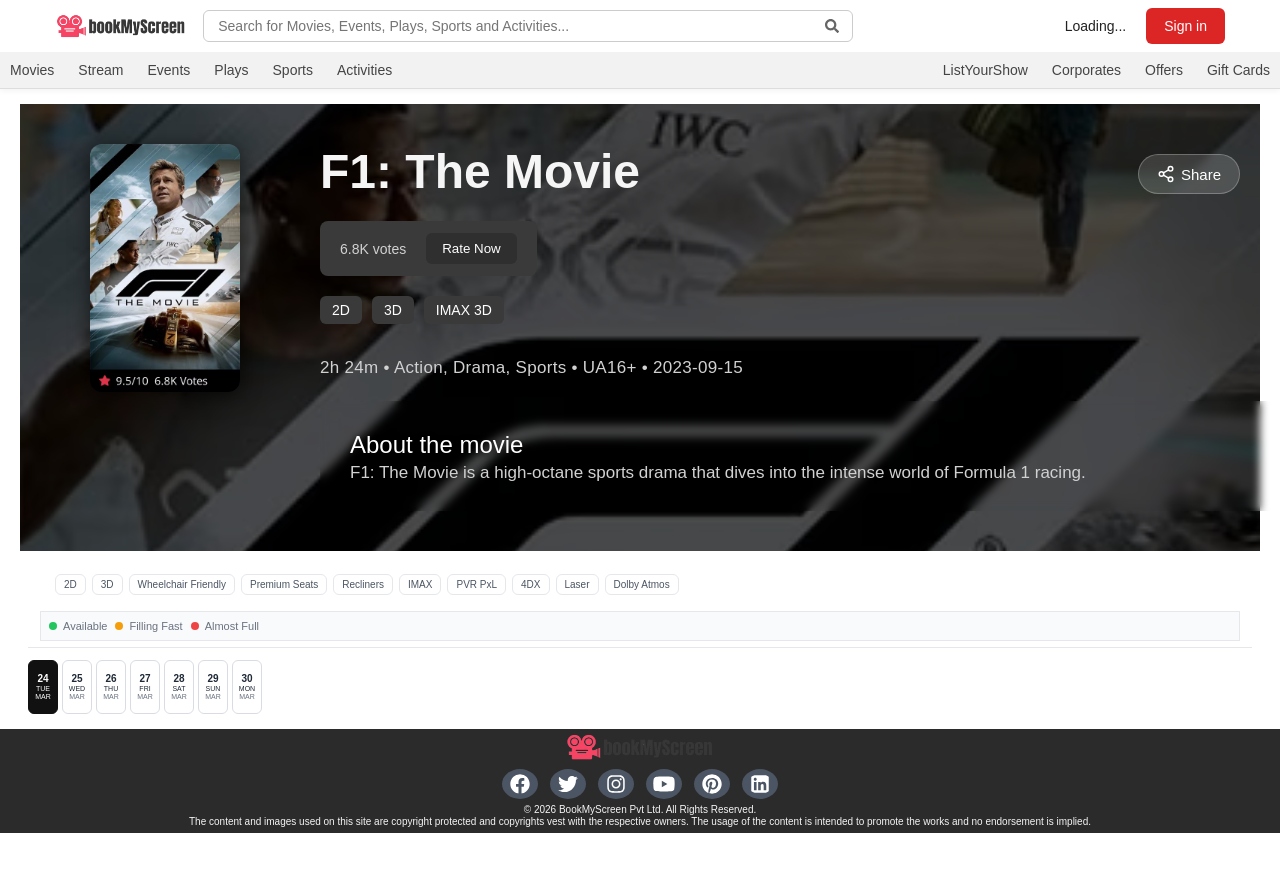
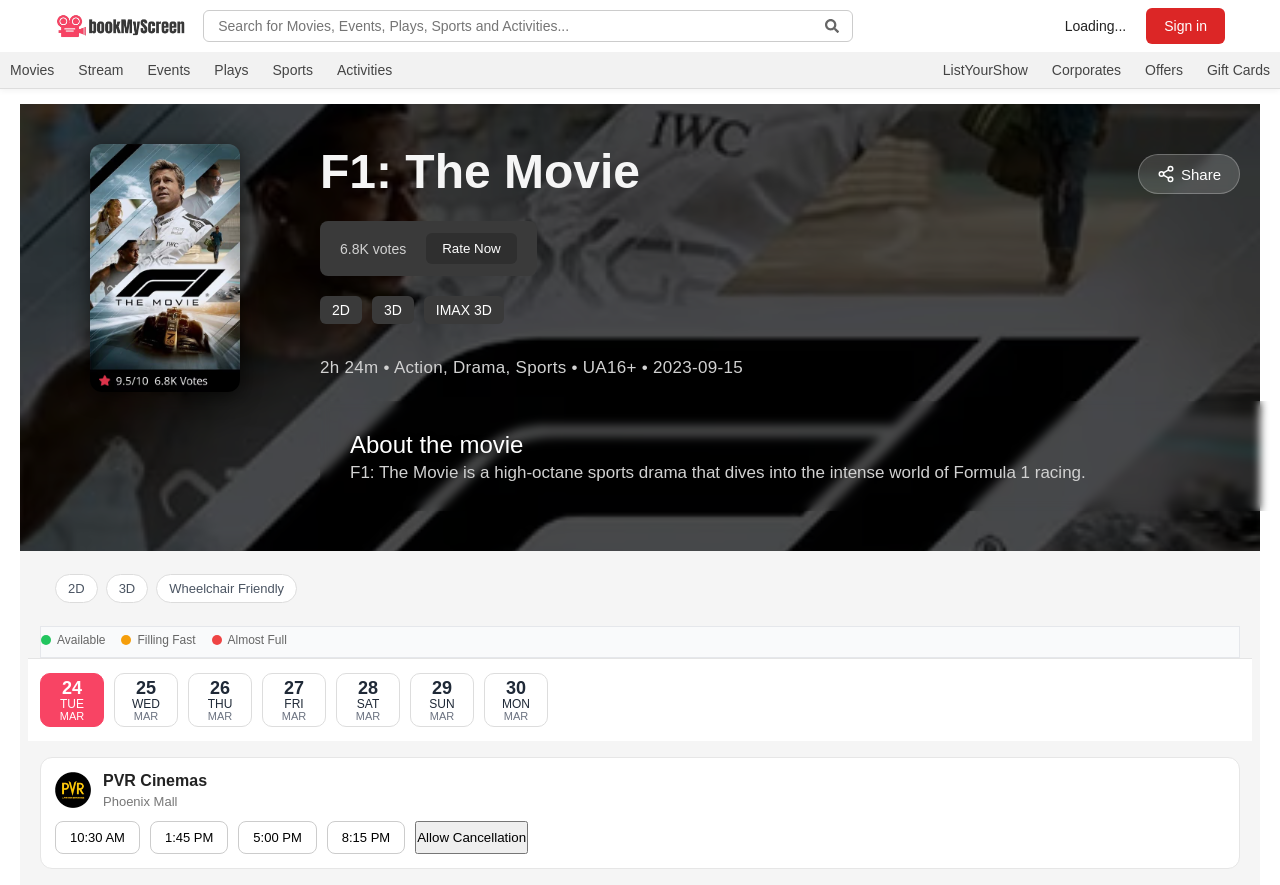
Before and after one commit to sivabasani95/Movie-Ticket-Booking-App-Siva-Basani, a React (Vite) app in the folder BookMyScreen-Project/: page /movies/1 in a window 1280 px wide. Shown: the top 885 px of the page. Before the commit the page ends 833 px from the top, so only its background shows below. Built offline with nearby package versions, Linux system fonts and the light colour scheme; no server answers.

Commit message:
update Theater Timings

```diff
--- a/BookMyScreen-Project/src/assets/components/movies/TheaterTimings.css
+++ b/BookMyScreen-Project/src/assets/components/movies/TheaterTimings.css
@@ -299,6 +299,223 @@
     font-weight: 500;
   }
 }
+/* this is for available theaters*/
+/* RESET */
+* {
+  box-sizing: border-box;
+}
+
+/* MAIN WRAPPER */
+.theater-timings {
+  width: 100%;
+  padding: 0 8px;
+  background-color: #f5f5f5;
+}
+
+/* ================= FILTER SECTION ================= */
+
+.filters-wrapper {
+  padding: 8px 12px 0;
+}
+
+.filters-container {
+  display: flex;
+  gap: 8px;
+  overflow-x: auto;
+  scrollbar-width: none;
+  margin-bottom: 8px;
+}
+
+.filters-container::-webkit-scrollbar {
+  display: none;
+}
+
+.filter-pill {
+  padding: 6px 12px;
+  border: 1px solid #dcdcdc;
+  border-radius: 20px;
+  background-color: #fff;
+  font-size: 13px;
+  cursor: pointer;
+  white-space: nowrap;
+  transition: 0.2s;
+}
+
+.filter-pill:hover {
+  border-color: #f84464;
+  color: #f84464;
+}
+
+/* ================= STATUS ================= */
+
+.status-row {
+  display: flex;
+  gap: 16px;
+  flex-wrap: wrap;
+  padding: 6px 0 10px;
+}
+
+.status-item {
+  display: flex;
+  align-items: center;
+  gap: 6px;
+  font-size: 12px;
+  color: #666;
+}
+
+.status-dot {
+  width: 10px;
+  height: 10px;
+  border-radius: 50%;
+}
+
+.available {
+  background-color: #28a745;
+}
+
+.filling {
+  background-color: #ff9800;
+}
+
+.almost {
+  background-color: #f44336;
+}
+
+/* ================= DIVIDER ================= */
+
+.divider {
+  border: none;
+  border-top: 1px solid #e4e4e4;
+  margin: 0;
+}
+
+/* ================= DATE SECTION ================= */
+
+.date-container {
+  display: flex;
+  gap: 10px;
+  overflow-x: auto;
+  padding: 14px 12px;
+  background-color: #fff;
+  scrollbar-width: none;
+}
+
+.date-container::-webkit-scrollbar {
+  display: none;
+}
+
+.date-button {
+  min-width: 64px;
+  border: 1px solid #ddd;
+  border-radius: 10px;
+  padding: 8px 6px;
+  background-color: #fff;
+  display: flex;
+  flex-direction: column;
+  align-items: center;
+  cursor: pointer;
+}
+
+.date-button.selected {
+  background-color: #f84464;
+  color: #fff;
+  border-color: #f84464;
+}
+
+.date-day {
+  font-size: 18px;
+  font-weight: 700;
+}
+
+.date-weekday {
+  font-size: 12px;
+}
+
+.date-month {
+  font-size: 11px;
+}
+
+/* ================= THEATRES ================= */
+
+.theatres-container {
+  padding: 16px 12px 30px;
+}
+
+.theatre-card {
+  background-color: #fff;
+  border-radius: 12px;
+  border: 1px solid #e6e6e6;
+  padding: 14px;
+  margin-bottom: 16px;
+}
+
+.theatre-header {
+  display: flex;
+  gap: 12px;
+  margin-bottom: 12px;
+}
+
+.theatre-logo {
+  width: 36px;
+  height: 36px;
+  object-fit: contain;
+}
+
+.theatre-info {
+  flex: 1;
+}
+
+.theatre-name {
+  font-size: 16px;
+  font-weight: 600;
+  margin: 0;
+}
+
+.theatre-location {
+  font-size: 13px;
+  color: #777;
+  margin-top: 4px;
+}
+
+/* ================= TIMINGS ================= */
+
+.timings-row {
+  display: flex;
+  flex-wrap: wrap;
+  gap: 10px;
+}
+
+.timing-btn {
+  padding: 8px 14px;
+  border: 1px solid #ccc;
+  border-radius: 8px;
+  background-color: #fff;
+  font-size: 13px;
+  cursor: pointer;
+  transition: 0.2s;
+}
+
+.timing-btn:hover {
+  border-color: #f84464;
+  color: #f84464;
+}
+
+/* ================= RESPONSIVE ================= */
+
+@media (max-width: 768px) {
+  .date-button {
+    min-width: 56px;
+  }
+
+  .theatre-card {
+    padding: 12px;
+  }
+
+  .timing-btn {
+    font-size: 12px;
+    padding: 6px 10px;
+  }
+}
 
 /* Laptop / desktop */
 @media screen and (min-width: 768px) {
@@ -354,3 +571,229 @@
     font-weight: 500;
   }
 }
+
+
+
+
+
+
+
+
+
+
+/* RESET */
+* {
+  box-sizing: border-box;
+}
+
+/* MAIN WRAPPER */
+.theater-timings {
+  width: 100%;
+  padding: 0 8px;
+  background-color: #f5f5f5;
+}
+
+/* ================= FILTER SECTION ================= */
+
+.filters-wrapper {
+  padding: 8px 12px 0;
+}
+
+.filters-container {
+  display: flex;
+  gap: 8px;
+  overflow-x: auto;
+  scrollbar-width: none;
+  margin-bottom: 8px;
+}
+
+.filters-container::-webkit-scrollbar {
+  display: none;
+}
+
+.filter-pill {
+  padding: 6px 12px;
+  border: 1px solid #dcdcdc;
+  border-radius: 20px;
+  background-color: #fff;
+  font-size: 13px;
+  cursor: pointer;
+  white-space: nowrap;
+  transition: 0.2s;
+}
+
+.filter-pill:hover {
+  border-color: #f84464;
+  color: #f84464;
+}
+
+/* ================= STATUS ================= */
+
+.status-row {
+  display: flex;
+  gap: 16px;
+  flex-wrap: wrap;
+  padding: 6px 0 10px;
+}
+
+.status-item {
+  display: flex;
+  align-items: center;
+  gap: 6px;
+  font-size: 12px;
+  color: #666;
+}
+
+.status-dot {
+  width: 10px;
+  height: 10px;
+  border-radius: 50%;
+}
+
+.available {
+  background-color: #28a745;
+}
+
+.filling {
+  background-color: #ff9800;
+}
+
+.almost {
+  background-color: #f44336;
+}
+
+/* ================= DIVIDER ================= */
+
+.divider {
+  border: none;
+  border-top: 1px solid #e4e4e4;
+  margin: 0;
+}
+
+/* ================= DATE SECTION ================= */
+
+.date-container {
+  display: flex;
+  gap: 10px;
+  overflow-x: auto;
+  padding: 14px 12px;
+  background-color: #fff;
+  scrollbar-width: none;
+}
+
+.date-container::-webkit-scrollbar {
+  display: none;
+}
+
+.date-button {
+  min-width: 64px;
+  border: 1px solid #ddd;
+  border-radius: 10px;
+  padding: 8px 6px;
+  background-color: #fff;
+  display: flex;
+  flex-direction: column;
+  align-items: center;
+  cursor: pointer;
+}
+
+.date-button.selected {
+  background-color: #f84464;
+  color: #fff;
+  border-color: #f84464;
+}
+
+.date-day {
+  font-size: 18px;
+  font-weight: 700;
+}
+
+.date-weekday {
+  font-size: 12px;
+}
+
+.date-month {
+  font-size: 11px;
+}
+
+/* ================= THEATRES ================= */
+
+.theatres-container {
+  padding: 16px 12px 30px;
+}
+
+.theatre-card {
+  background-color: #fff;
+  border-radius: 12px;
+  border: 1px solid #e6e6e6;
+  padding: 14px;
+  margin-bottom: 16px;
+}
+
+.theatre-header {
+  display: flex;
+  gap: 12px;
+  margin-bottom: 12px;
+}
+
+.theatre-logo {
+  width: 36px;
+  height: 36px;
+  object-fit: contain;
+}
+
+.theatre-info {
+  flex: 1;
+}
+
+.theatre-name {
+  font-size: 16px;
+  font-weight: 600;
+  margin: 0;
+}
+
+.theatre-location {
+  font-size: 13px;
+  color: #777;
+  margin-top: 4px;
+}
+
+/* ================= TIMINGS ================= */
+
+.timings-row {
+  display: flex;
+  flex-wrap: wrap;
+  gap: 10px;
+}
+
+.timing-btn {
+  padding: 8px 14px;
+  border: 1px solid #ccc;
+  border-radius: 8px;
+  background-color: #fff;
+  font-size: 13px;
+  cursor: pointer;
+  transition: 0.2s;
+}
+
+.timing-btn:hover {
+  border-color: #f84464;
+  color: #f84464;
+}
+
+/* ================= RESPONSIVE ================= */
+
+@media (max-width: 768px) {
+  .date-button {
+    min-width: 56px;
+  }
+
+  .theatre-card {
+    padding: 12px;
+  }
+
+  .timing-btn {
+    font-size: 12px;
+    padding: 6px 10px;
+  }
+}
--- a/BookMyScreen-Project/src/assets/components/movies/TheaterTimings.jsx
+++ b/BookMyScreen-Project/src/assets/components/movies/TheaterTimings.jsx
@@ -1,6 +1,9 @@
 import React, { useState } from "react";
 import "./TheaterTimings.css";
 import dayjs from "dayjs";
+import pvr from "../../../images/pvr.avif";
+import inox from "../../../images/inox.avif";
+import cinepolis from "../../../images/cinepolis.avif";
 
 const TheaterTimings = () => {
   const today = dayjs();
@@ -19,7 +22,26 @@
     "Laser",
     "Dolby Atmos",
   ];
-
+const theatres = [
+  {
+    name: "PVR Cinemas",
+    location: "Phoenix Mall",
+    img: pvr,
+    timings: ["10:30 AM", "1:45 PM", "5:00 PM", "8:15 PM"],
+  },
+  {
+    name: "INOX",
+    location: "City Center",
+    img: inox,
+    timings: ["11:00 AM", "2:15 PM", "6:00 PM", "9:10 PM"],
+  },
+  {
+    name: "Cinepolis",
+    location: "Grand Plaza",
+    img: cinepolis,
+    timings: ["9:45 AM", "12:30 PM", "4:20 PM", "7:40 PM"],
+  },
+];
   return (
     <>
     <div className="theater-timings">
@@ -72,6 +94,43 @@
           );
         })}
       </div>
+
+      <div className="theatres-container">
+  {theatres.map((theatre, i) => (
+    <div key={i} className="theatre-card">
+
+      <div className="theatre-header">
+        <img
+          src={theatre.img}
+          alt={theatre.name}
+          className="theatre-logo"
+        />
+
+        <div className="theatre-info">
+          <h3 className="theatre-name">{theatre.name}</h3>
+          <p className="theatre-location">{theatre.location}</p>
+
+        </div>
+      </div>
+
+      <div className="timings-row">
+
+        {theatre.timings.map((time, index) => (
+          <button key={index} className="timing-btn">
+            {time}
+          </button>
+
+        ))}
+        <button className="cancel-btn">Allow Cancellation</button>
+      </div>
+
+    </div>
+  ))}
+</div>
+
+
+
+
     </div>
     </>
   );
```
